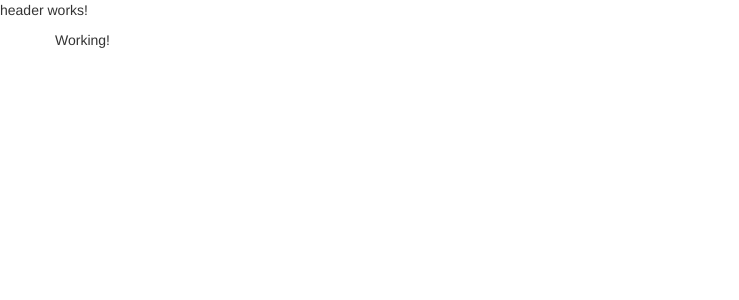
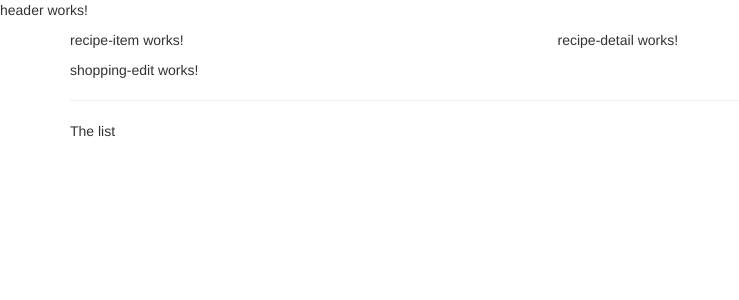
Before and after one commit to felipealencardev/recipe-app, an Angular app: page / in a window 1280 px wide. Shown: the top 300 px of the page, without its empty margins (0-739 px from the left). Built offline with nearby package versions, Linux system fonts and the light colour scheme.

Commit message:
organising components

```diff
--- a/src/app/app.component.html
+++ b/src/app/app.component.html
@@ -1,8 +1,9 @@
 <app-header></app-header>
 <div class="container">
   <div class="row">
-    <div class="col-md-12n">
-      <p>Working!</p>
+    <div class="col-md-12">
+      <app-recipes></app-recipes>
+      <app-shopping-list></app-shopping-list>
     </div>
   </div>
 </div>
--- a/src/app/recipes/recipe-list/recipe-list.component.html
+++ b/src/app/recipes/recipe-list/recipe-list.component.html
@@ -1,3 +1 @@
-<p>
-  recipe-list works!
-</p>
+<app-recipe-item></app-recipe-item>
--- a/src/app/recipes/recipes.component.html
+++ b/src/app/recipes/recipes.component.html
@@ -1,3 +1,8 @@
-<p>
-  recipes works!
-</p>
+<div class="row">
+  <div class="col-md-5">
+    <app-recipe-list></app-recipe-list>
+  </div>
+  <div class="col-md-5">
+    <app-recipe-detail></app-recipe-detail>
+  </div>
+</div>
--- a/src/app/shopping-list/shopping-list.component.html
+++ b/src/app/shopping-list/shopping-list.component.html
@@ -1,3 +1,7 @@
-<p>
-  shopping-list works!
-</p>
+<div class="row">
+  <div class="col-xs-10">
+    <app-shopping-edit></app-shopping-edit>
+    <hr>
+    <p>The list</p>
+  </div>
+</div>
```
